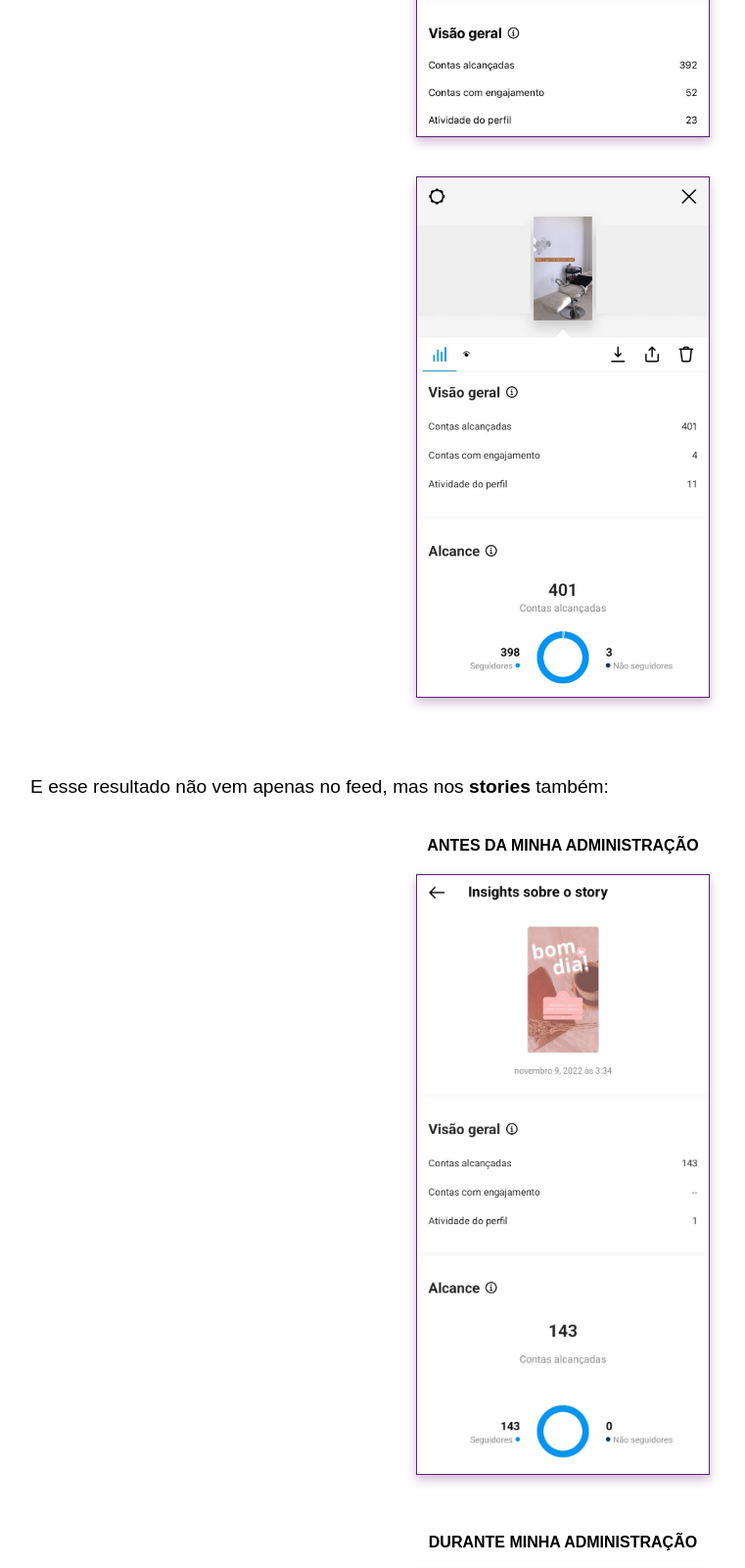
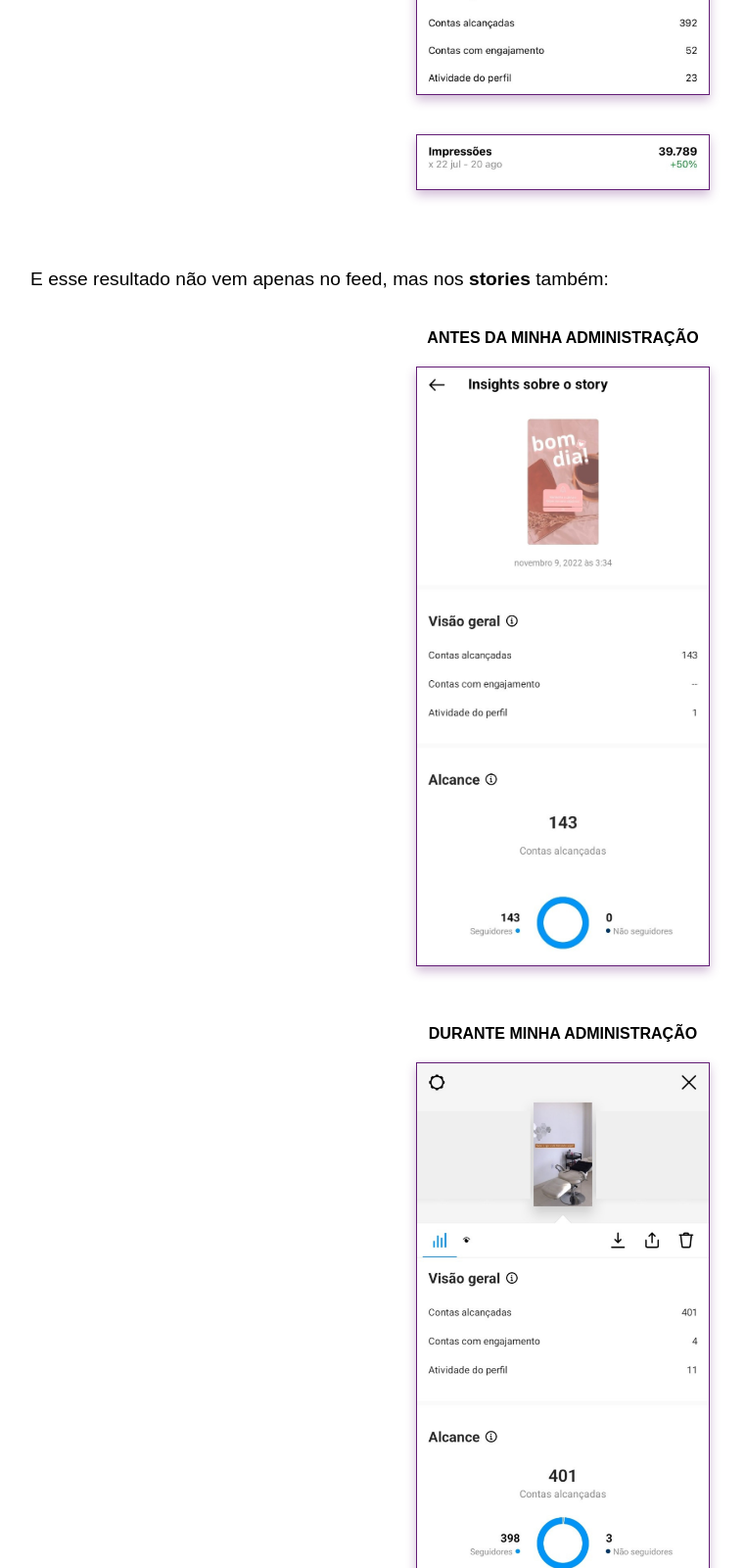
Before and after one commit to MatheusAmon12/pagina-sm, a plain HTML site: page index.html in a window 1280 px wide. Shown: the part 2480-4080 px from the top of the page at 98% size, without its empty margins (65-826 px from the left). Drawn offline with nearby package versions, Linux system fonts and the light colour scheme; a web font is replaced by a local one.

Commit message:
Atualização do conteúdo

```diff
--- a/index.html
+++ b/index.html
@@ -76,7 +76,7 @@
                 </p>
                 <div class="centerImg">
                     <img src="images/insight_post_after.jpg" alt="Insights atuais">
-                    <img src="images/stories_insights.png" alt="Insights de alcance">
+                    <img src="images/insight-reach.jpg" alt="Insights de alcance">
                 </div>
 
                 <p>
@@ -87,7 +87,7 @@
                     <img src="images/post_insights.jpg" alt="Fotos">
 
                     <span>Durante minha administração</span>
-                    <img src="images/post_insights_after.jpg" alt="Fotos">
+                    <img src="images/stories_insights.png" alt="Fotos">
                 </div>
             </div>
         </div>
```
Also changed, not shown: images/after.insights.jpg.
